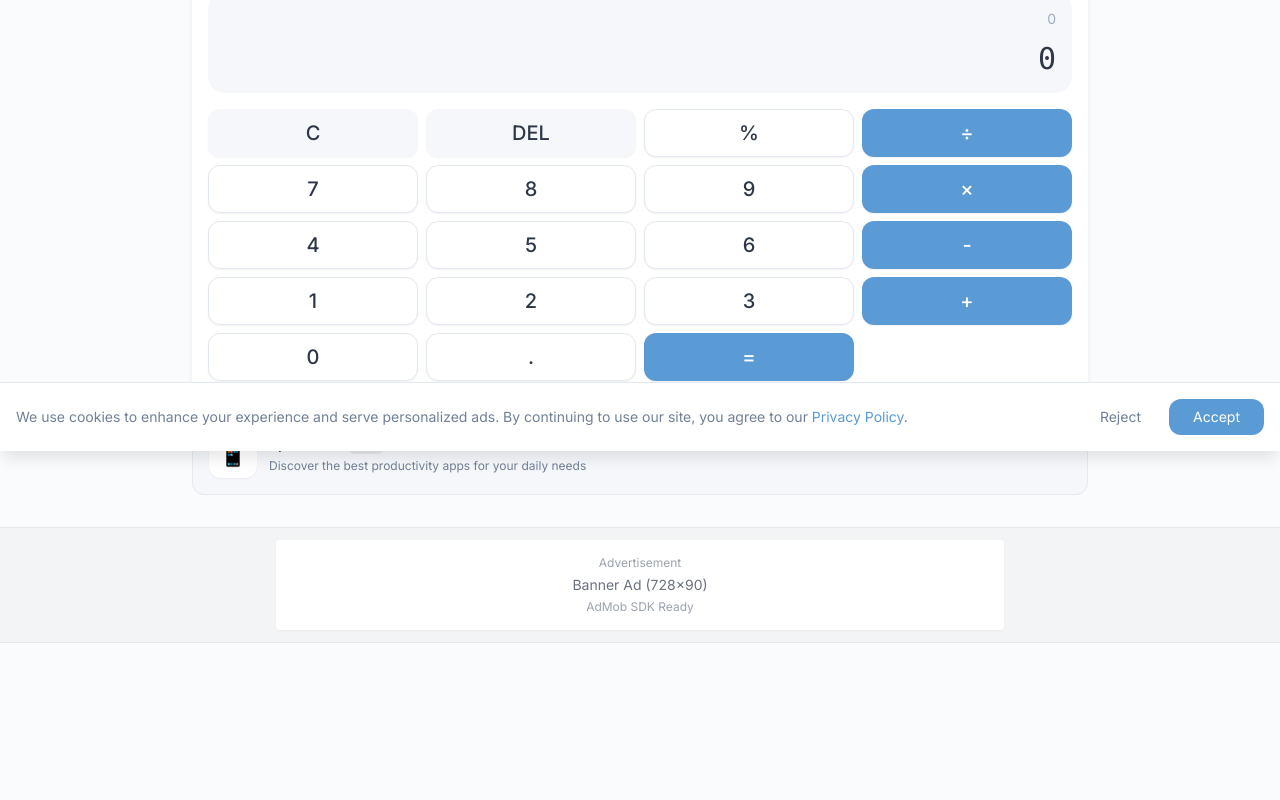
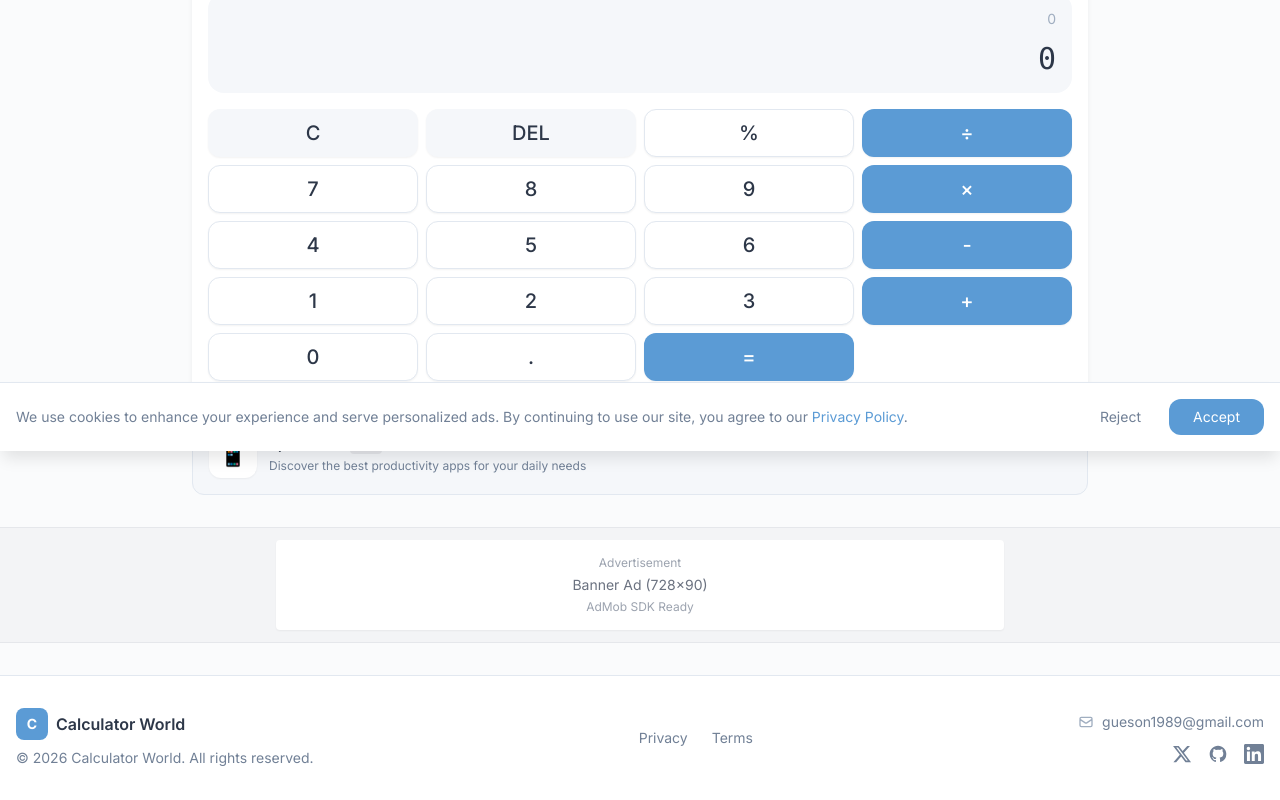
Before and after one commit to gueson/caculator-world, a Next.js app: page / in a window 1280 px wide. Shown: the part 349-1149 px from the top of the page. Before the commit the page ends 992 px from the top, so only its background shows below. Built offline with nearby package versions, Linux system fonts and the light colour scheme.

Commit message:
init project

```diff
--- a/next-sitemap.config.js
+++ b/next-sitemap.config.js
@@ -1,6 +1,6 @@
 /** @type {import('next-sitemap').IConfig} */
 module.exports = {
-  siteUrl: 'https://yourdomain.com',
+  siteUrl: 'https://caculator-world.vercel.app',
   generateRobotsTxt: true,
   outDir: 'public',
   changefreq: 'daily',
--- a/src/app/layout.tsx
+++ b/src/app/layout.tsx
@@ -2,6 +2,7 @@
 import { Inter } from 'next/font/google';
 import './globals.css';
 import Navbar from '@/components/ui/Navbar';
+import Footer from '@/components/ui/Footer';
 import CookieConsent from '@/components/ui/CookieConsent';
 import ServiceWorkerRegister from '@/components/ui/ServiceWorkerRegister';
 import { LanguageProvider } from '@/lib/i18n/LanguageContext';
@@ -13,11 +14,11 @@
 });
 
 export const metadata: Metadata = {
-  metadataBase: new URL('https://yourdomain.com'),
+  metadataBase: new URL('https://caculator-world.vercel.app'),
   title: 'Calculator World - Free Online Calculator & Unit Converter',
   description: 'A minimalist, powerful calculator app with scientific calculations, unit conversion, and multi-language support. Free to use for everyone.',
   keywords: 'calculator, unit converter, scientific calculator, online calculator, free calculator, math calculator, conversion tool',
-  authors: [{ name: 'Calculator World', url: 'https://yourdomain.com' }],
+  authors: [{ name: 'Calculator World', url: 'https://caculator-world.vercel.app' }],
   creator: 'Calculator World',
   publisher: 'Calculator World',
   alternates: {
@@ -33,7 +34,7 @@
     title: 'Calculator World - Free Online Calculator & Unit Converter',
     description: 'A minimalist, powerful calculator app with scientific calculations, unit conversion, and multi-language support.',
     type: 'website',
-    url: 'https://yourdomain.com',
+    url: 'https://caculator-world.vercel.app',
     siteName: 'Calculator World',
     locale: 'en_US',
     images: [
@@ -64,7 +65,7 @@
     },
   },
   verification: {
-    google: 'google-site-verification-token',
+    google: 'dSvyi8ugxh5gSyQK40vW2UI6EG_luAKTEf3793gGE6c',
   },
 };
 
@@ -90,6 +91,7 @@
           <ServiceWorkerRegister />
           <Navbar />
           {children}
+          <Footer />
           <CookieConsent />
         </LanguageProvider>
       </body>
--- a/src/app/page.tsx
+++ b/src/app/page.tsx
@@ -17,7 +17,7 @@
     '@type': 'WebApplication',
     'name': 'Calculator World',
     'description': 'A minimalist, powerful calculator application with scientific calculations, unit conversion, and multi-language support.',
-    'url': 'https://yourdomain.com',
+    'url': 'https://caculator-world.vercel.app',
     'applicationCategory': 'UtilitiesApplication',
     'operatingSystem': 'All',
     'browserRequirements': 'Requires JavaScript. Requires HTML5.',
@@ -37,7 +37,7 @@
     'creator': {
       '@type': 'Organization',
       'name': 'Calculator World',
-      'email': 'y_xk199@126.com'
+      'email': 'gueson1989@gmail.com'
     }
   };
 
--- a/src/app/privacy/page.tsx
+++ b/src/app/privacy/page.tsx
@@ -99,7 +99,7 @@
                 <li><strong>Right to Opt-Out:</strong> Opt-out of data collection (CCPA)</li>
               </ul>
               <p className="mb-4">
-                To exercise these rights, please contact us at: y_xk199@126.com
+                To exercise these rights, please contact us at: gueson1989@gmail.com
               </p>
             </section>
 
@@ -128,7 +128,7 @@
               <h2 className="text-xl font-semibold text-text-primary mb-3">11. Contact Us</h2>
               <p className="mb-4">If you have any questions or concerns about this Privacy Policy, please contact us:</p>
               <ul className="list-disc pl-6 mb-4 space-y-2">
-                <li>Email: y_xk199@126.com</li>
+                <li>Email: gueson1989@gmail.com</li>
               </ul>
             </section>
           </div>
--- a/src/app/terms/page.tsx
+++ b/src/app/terms/page.tsx
@@ -138,7 +138,7 @@
               <h2 className="text-xl font-semibold text-text-primary mb-3">13. Contact Us</h2>
               <p className="mb-4">If you have any questions about these Terms of Service, please contact us:</p>
               <ul className="list-disc pl-6 mb-4 space-y-2">
-                <li>Email: y_xk199@126.com</li>
+                <li>Email: gueson1989@gmail.com</li>
               </ul>
             </section>
           </div>
--- /dev/null
+++ b/src/components/ui/Footer.tsx
@@ -0,0 +1,91 @@
+'use client';
+
+import Link from 'next/link';
+import { useTranslation } from '@/lib/i18n/LanguageContext';
+
+export default function Footer() {
+  const { t } = useTranslation();
+  const footerText = t('footer');
+
+  return (
+    <footer className="bg-white border-t border-border mt-8">
+      <div className="container mx-auto px-4 py-8">
+        <div className="flex flex-col md:flex-row justify-between items-center gap-6">
+          <div className="flex flex-col items-center md:items-start gap-2">
+            <div className="flex items-center gap-2">
+              <div className="w-8 h-8 bg-primary rounded-lg flex items-center justify-center">
+                <span className="text-white font-bold text-sm">C</span>
+              </div>
+              <span className="font-semibold text-text-primary">{t('navbar').title}</span>
+            </div>
+            <p className="text-sm text-text-secondary">
+              {footerText.copyright.replace('{year}', new Date().getFullYear().toString())}
+            </p>
+          </div>
+
+          <div className="flex gap-6">
+            <Link
+              href="/privacy"
+              className="text-sm text-text-secondary hover:text-text-primary transition-colors"
+            >
+              {t('common').privacy}
+            </Link>
+            <Link
+              href="/terms"
+              className="text-sm text-text-secondary hover:text-text-primary transition-colors"
+            >
+              {t('common').terms}
+            </Link>
+          </div>
+
+          <div className="flex flex-col items-center md:items-end gap-3">
+            <div className="flex items-center gap-2">
+              <svg className="w-4 h-4 text-text-tertiary" fill="none" stroke="currentColor" viewBox="0 0 24 24">
+                <path strokeLinecap="round" strokeLinejoin="round" strokeWidth={2} d="M3 8l7.89 5.26a2 2 0 002.22 0L21 8M5 19h14a2 2 0 002-2V7a2 2 0 00-2-2H5a2 2 0 00-2 2v10a2 2 0 002 2z" />
+              </svg>
+              <a href={`mailto:${footerText.email}`} className="text-sm text-text-secondary hover:text-text-primary transition-colors">
+                {footerText.email}
+              </a>
+            </div>
+
+            <div className="flex gap-4">
+              <a
+                href="https://twitter.com/calculatorworld"
+                target="_blank"
+                rel="noopener noreferrer"
+                className="text-text-secondary hover:text-primary transition-colors"
+                aria-label="Twitter/X"
+              >
+                <svg className="w-5 h-5" fill="currentColor" viewBox="0 0 24 24">
+                  <path d="M18.244 2.25h3.308l-7.227 8.26 8.502 11.24H16.17l-5.214-6.817L4.99 21.75H1.68l7.73-8.835L1.254 2.25H8.08l4.713 6.231zm-1.161 17.52h1.833L7.084 4.126H5.117z" />
+                </svg>
+              </a>
+              <a
+                href="https://github.com/caculator-world"
+                target="_blank"
+                rel="noopener noreferrer"
+                className="text-text-secondary hover:text-primary transition-colors"
+                aria-label="GitHub"
+              >
+                <svg className="w-5 h-5" fill="currentColor" viewBox="0 0 24 24">
+                  <path fillRule="evenodd" d="M12 2C6.477 2 2 6.484 2 12.017c0 4.425 2.865 8.18 6.839 9.504.5.092.682-.217.682-.483 0-.237-.008-.868-.013-1.703-2.782.605-3.369-1.343-3.369-1.343-.454-1.158-1.11-1.466-1.11-1.466-.908-.62.069-.608.069-.608 1.003.07 1.531 1.032 1.531 1.032.892 1.53 2.341 1.088 2.91.832.092-.647.35-1.088.636-1.338-2.22-.253-4.555-1.113-4.555-4.951 0-1.093.39-1.988 1.029-2.688-.103-.253-.446-1.272.098-2.65 0 0 .84-.27 2.75 1.026A9.564 9.564 0 0112 6.844c.85.004 1.705.115 2.504.337 1.909-1.296 2.747-1.027 2.747-1.027.546 1.379.202 2.398.1 2.651.64.7 1.028 1.595 1.028 2.688 0 3.848-2.339 4.695-4.566 4.943.359.309.678.92.678 1.855 0 1.338-.012 2.419-.012 2.747 0 .268.18.58.688.482A10.019 10.019 0 0022 12.017C22 6.484 17.522 2 12 2z" clipRule="evenodd" />
+                </svg>
+              </a>
+              <a
+                href="https://linkedin.com/company/calculatorworld"
+                target="_blank"
+                rel="noopener noreferrer"
+                className="text-text-secondary hover:text-primary transition-colors"
+                aria-label="LinkedIn"
+              >
+                <svg className="w-5 h-5" fill="currentColor" viewBox="0 0 24 24">
+                  <path d="M20.447 20.452h-3.554v-5.569c0-1.328-.027-3.037-1.852-3.037-1.853 0-2.136 1.445-2.136 2.939v5.667H9.351V9h3.414v1.561h.046c.477-.9 1.637-1.85 3.37-1.85 3.601 0 4.267 2.37 4.267 5.455v6.286zM5.337 7.433c-1.144 0-2.063-.926-2.063-2.065 0-1.138.92-2.063 2.063-2.063 1.14 0 2.064.925 2.064 2.063 0 1.139-.925 2.065-2.064 2.065zm1.782 13.019H3.555V9h3.564v11.452zM22.225 0H1.771C.792 0 0 .774 0 1.729v20.542C0 23.227.792 24 1.771 24h20.451C23.2 24 24 23.227 24 22.271V1.729C24 .774 23.2 0 22.222 0h.003z" />
+                </svg>
+              </a>
+            </div>
+          </div>
+        </div>
+      </div>
+    </footer>
+  );
+}
--- a/src/components/ui/Navbar.tsx
+++ b/src/components/ui/Navbar.tsx
@@ -19,18 +19,6 @@
           </Link>
 
           <div className="flex items-center gap-4">
-            <Link
-              href="/privacy"
-              className="text-sm text-text-secondary hover:text-text-primary transition-colors"
-            >
-              {t('common').privacy}
-            </Link>
-            <Link
-              href="/terms"
-              className="text-sm text-text-secondary hover:text-text-primary transition-colors"
-            >
-              {t('common').terms}
-            </Link>
             <select
               value={language}
               onChange={(e) => setLanguage(e.target.value)}
--- a/src/lib/i18n/de.json
+++ b/src/lib/i18n/de.json
@@ -83,5 +83,9 @@
     "sponsored": "Gesponsert",
     "ad": "Anzeige",
     "description": "Entdecken Sie die besten Produktivitäts-Apps für Ihre täglichen Bedürfnisse"
+  },
+  "footer": {
+    "copyright": "© {year} Calculator World. Alle Rechte vorbehalten.",
+    "email": "gueson1989@gmail.com"
   }
 }
--- a/src/lib/i18n/en.json
+++ b/src/lib/i18n/en.json
@@ -83,5 +83,9 @@
     "sponsored": "Sponsored",
     "ad": "Ad",
     "description": "Discover the best productivity apps for your daily needs"
+  },
+  "footer": {
+    "copyright": "© {year} Calculator World. All rights reserved.",
+    "email": "gueson1989@gmail.com"
   }
 }
--- a/src/lib/i18n/es.json
+++ b/src/lib/i18n/es.json
@@ -83,5 +83,9 @@
     "sponsored": "Patrocinado",
     "ad": "Anuncio",
     "description": "Descubre las mejores aplicaciones de productividad para tus necesidades diarias"
+  },
+  "footer": {
+    "copyright": "© {year} Calculator World. Todos los derechos reservados.",
+    "email": "gueson1989@gmail.com"
   }
 }
--- a/src/lib/i18n/fr.json
+++ b/src/lib/i18n/fr.json
@@ -83,5 +83,9 @@
     "sponsored": "Sponsorisé",
     "ad": "Annonce",
     "description": "Découvrez les meilleures applications de productivité pour vos besoins quotidiens"
+  },
+  "footer": {
+    "copyright": "© {year} Calculator World. Tous droits réservés.",
+    "email": "gueson1989@gmail.com"
   }
 }
```
Also changed, not shown: public/robots.txt, 2 other files (tests, documents, lock files or other folders).
